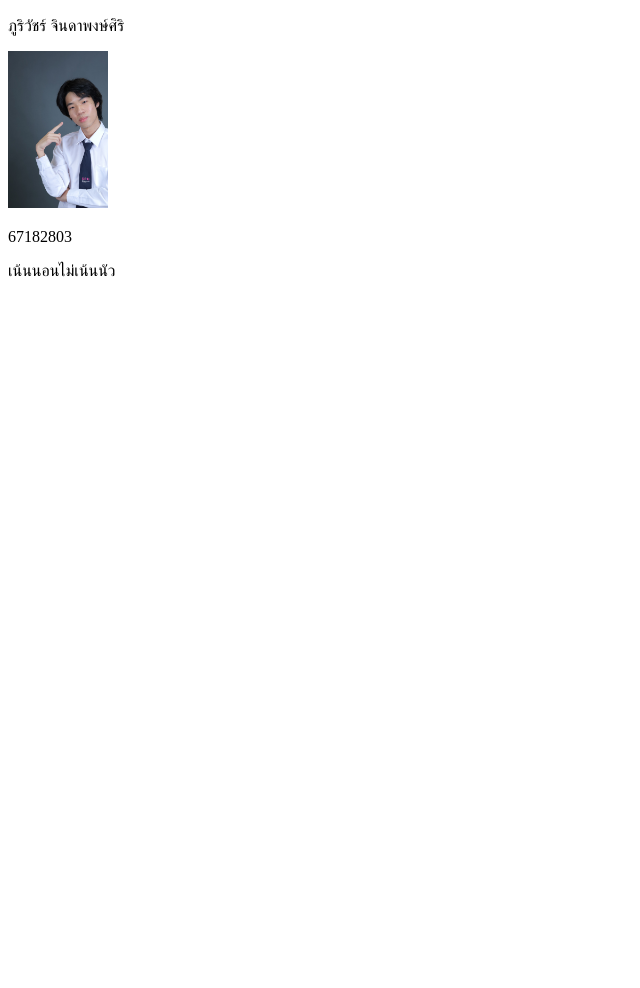
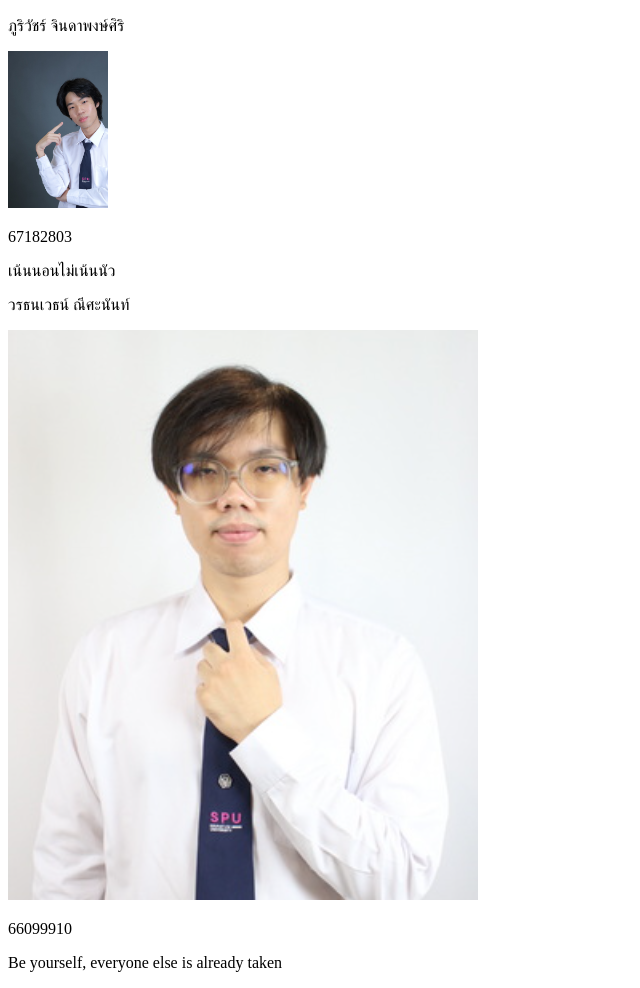
Before and after one commit to Phanukon01/co-lap, a plain HTML site: page index.html in a window 1280 px wide. Shown: the part 1021-2009 px from the top of the page, without its empty margins (0-640 px from the left). Before the commit the page ends 1317 px from the top, so only its background shows below. Drawn offline with Linux system fonts and the light colour scheme.

Commit message:
add info

```diff
--- a/index.html
+++ b/index.html
@@ -1,9 +1,11 @@
 <!DOCTYPE html>
 <html lang="en">
+
 <head>
     <title>Collab Project</title>
     <meta charset="UTF-8">
 </head>
+
 <body>
     <!-- 67161002, put information here!! -->
     <!-- 67167437, put information here!! -->
@@ -16,12 +18,16 @@
 
     <!-- 67161002, put information here!! -->
     <p>ภูริวัชร์ จินดาพงษ์ศิริ</p>
-            <img src="stdempimg.gif" alt=""
-            width="100">
+    <img src="stdempimg.gif" alt="" width="100">
     <p>67182803</p>
     <p>เน้นนอนไม่เน้นนัว</p>
     <!-- 67161002, put information here!! -->
     <!-- 67161002, put information here!! -->
+    <p>วรธนเวธน์ ณีศะนันท์</p>
+    <img src="./66099910-pic.png" alt="">
+    <p>66099910</p>
+    <p>Be yourself, everyone else is already taken</p>
 
 </body>
+
 </html>
```
Also changed, not shown: 66099910-pic.png (added). Lines whose indentation alone changed are shown as unchanged.
